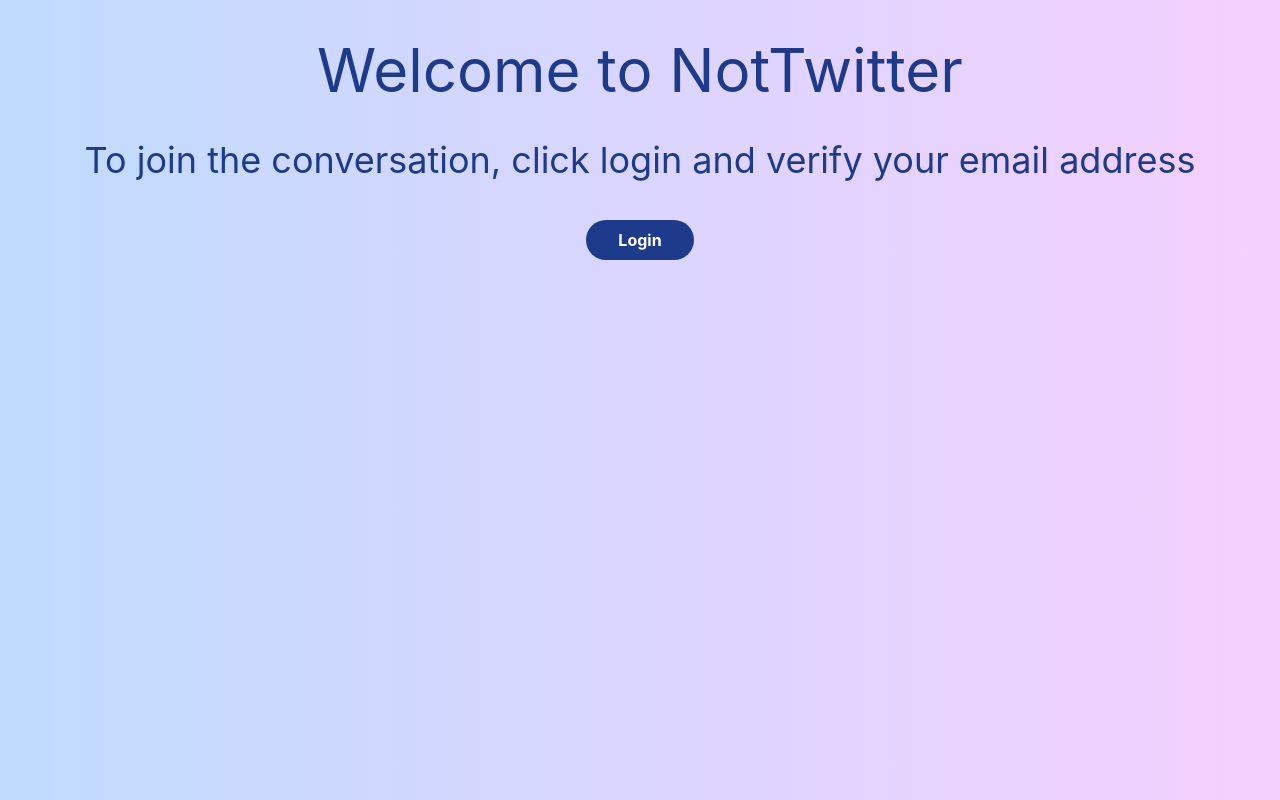
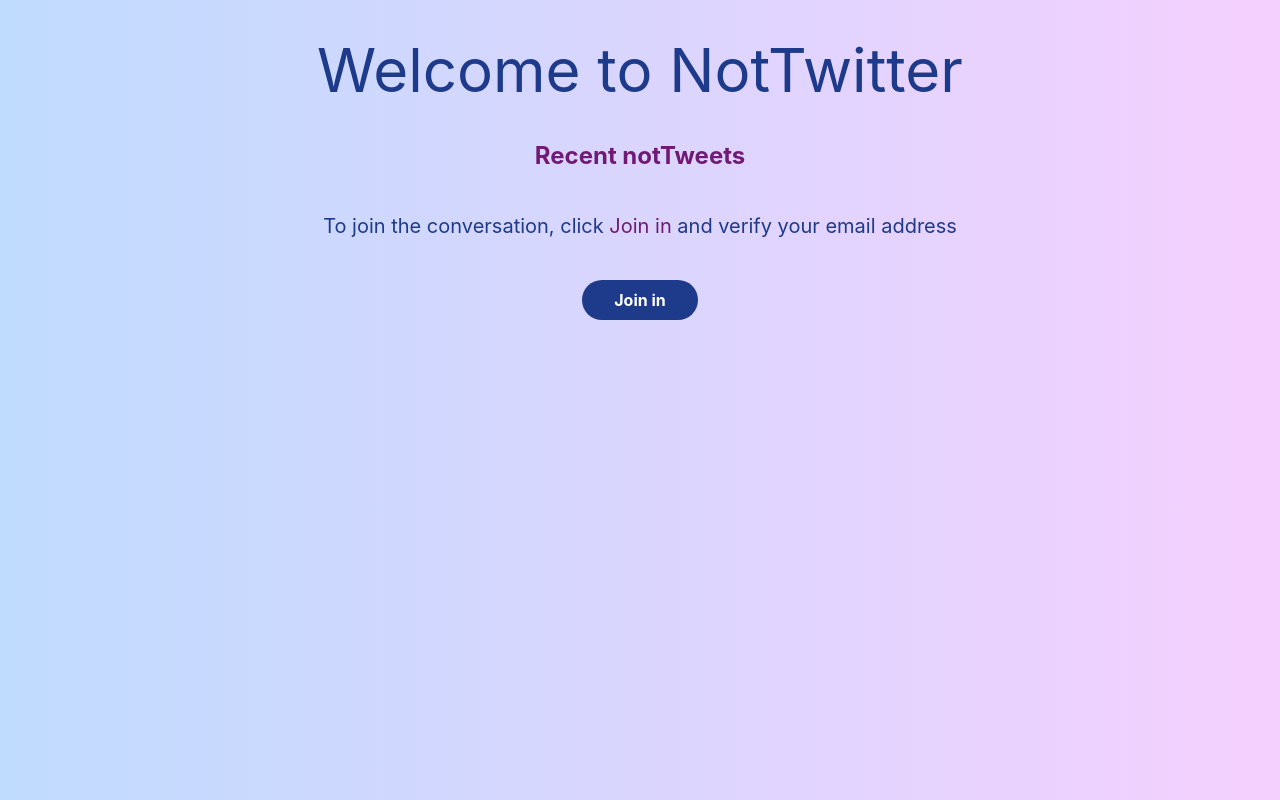
Before and after one commit to lucywho/notTwitter, a Next.js app: page / in a window 1280 px wide. Built offline with nearby package versions, Linux system fonts and the light colour scheme; no server answers; the database is empty; what javascript-time-ago would draw is missing.

Commit message:
cleans up styling

```diff
--- a/components/NewTweet.js
+++ b/components/NewTweet.js
@@ -47,7 +47,7 @@ export default function NewTweet() {
             <div className="flex">
                 <div className="flex-1 m-10 mt-5 mr-10">
                     <button className="border float-right px-8 py-2 mt-0 mr-2 font-bold rounded-full bg-blue-900 text-white border-blue-900 hover:bg-fuchsia-700 hover:border-fuchsia-700">
-                        Tweet
+                        notTweet
                     </button>
                     <SignOut />
                 </div>
--- a/pages/[name]/index.js
+++ b/pages/[name]/index.js
@@ -11,15 +11,18 @@ export default function UserProfile({ name, tweets }) {
         <>
             {tweeted && (
                 <>
-                    <p className="text-center p-5">User profile of {name}</p>
+                    <p className="text-center p-5">
+                        User profile:{" "}
+                        <span className="font-bold text-blue-900">{name}</span>
+                    </p>
 
                     <Tweets tweets={tweets} />
                 </>
             )}
             {!tweeted && (
                 <>
-                    <p className="text-center p-5">
-                        Sorry, {name} has never tweeted
+                    <p className="text-center p-5 text-fuchsia-900">
+                        Sorry, {name} has never notTweeted
                     </p>
                 </>
             )}
--- a/pages/index.js
+++ b/pages/index.js
@@ -20,20 +20,26 @@ export default function Welcome({ tweets }) {
     return (
         <div className="flex flex-col justify-center items-center text-center p-10">
             <p className="text-6xl text-blue-900">Welcome to NotTwitter</p>
-            <p className="text-4xl text-blue-900 pt-10">
-                To join the conversation, click login and verify your email
-                address
+
+            <div className="pt-10 w-full mx-10">
+                <p className="text-fuchsia-900 font-bold text-2xl">
+                    Recent notTweets
+                </p>
+                <Tweets tweets={tweets} />
+            </div>
+
+            <p className="text-xl text-blue-900 pt-10">
+                To join the conversation, click{" "}
+                <span className="text-fuchsia-900">Join in</span> and verify
+                your email address
             </p>
-
             <div className="flex justify-center mt-10">
-                <Link href="/api/auth/signin">
-                    <button className="px-8 py-2 font-bold rounded-full bg-blue-900 text-white border-blue-900 hover:bg-fuchsia-700 hover:border-fuchsia-700">
-                        Login
-                    </button>
-                </Link>
-            </div>
-            <div className="pt-10 w-full mx-10">
-                <Tweets tweets={tweets} />
+                <button
+                    className="px-8 py-2 font-bold rounded-full bg-blue-900 text-white border-blue-900 hover:bg-fuchsia-700 hover:border-fuchsia-700"
+                    onClick={() => router.push("/api/auth/signin")}
+                >
+                    Join in
+                </button>
             </div>
         </div>
     )
--- a/pages/setup.js
+++ b/pages/setup.js
@@ -42,7 +42,7 @@ export default function Setup() {
             }}
         >
             <div className="flex-1 mb-5">
-                <div className="flex-1 mb-5">Username</div>
+                <div className="flex-1 mb-5">Choose a username</div>
                 <input
                     type="text"
                     name="name"
@@ -52,7 +52,8 @@ export default function Setup() {
                 />
                 {nameExists && (
                     <p>
-                        The name {name} is already in use, please choose another
+                        The name <span className="text-blue-900">{name}</span>{" "}
+                        is already in use, please choose another
                     </p>
                 )}
             </div>
--- a/pages/utils.js
+++ b/pages/utils.js
@@ -1,7 +1,9 @@
+import GoHome from "components/GoHome"
+
 export default function Utils() {
     return (
-        <div className="mt-10 ml-20">
-            <h2 className="mb-10 text-xl">Utils</h2>
+        <div className=" ml-20">
+            <h2 className="mb-10 text-xl font-bold">Utils</h2>
 
             <div className="flex-1 mb-5">
                 <button
@@ -57,6 +59,7 @@ export default function Utils() {
                     Generate 1 new tweet
                 </button>
             </div>
+            <GoHome />
         </div>
     )
 }
```
Also changed, not shown: 1 other file (tests, documents, lock files or other folders).
